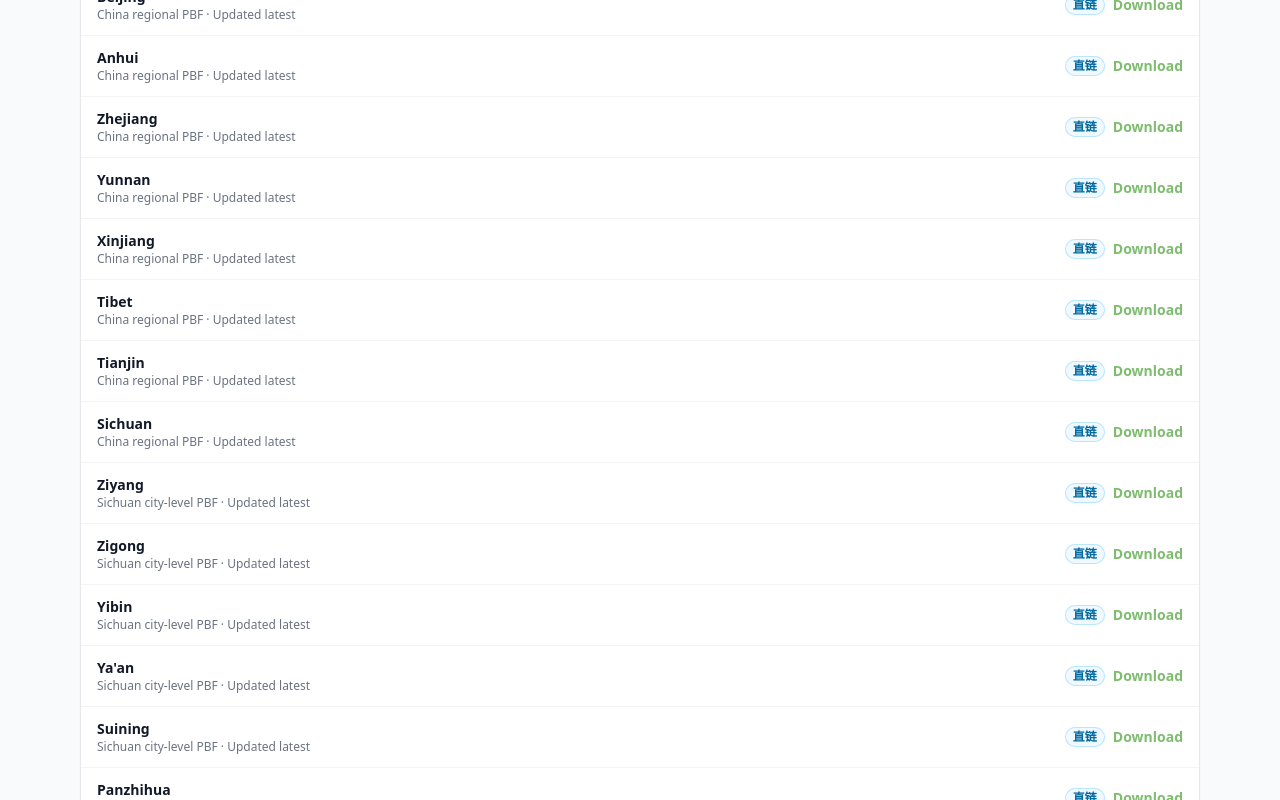
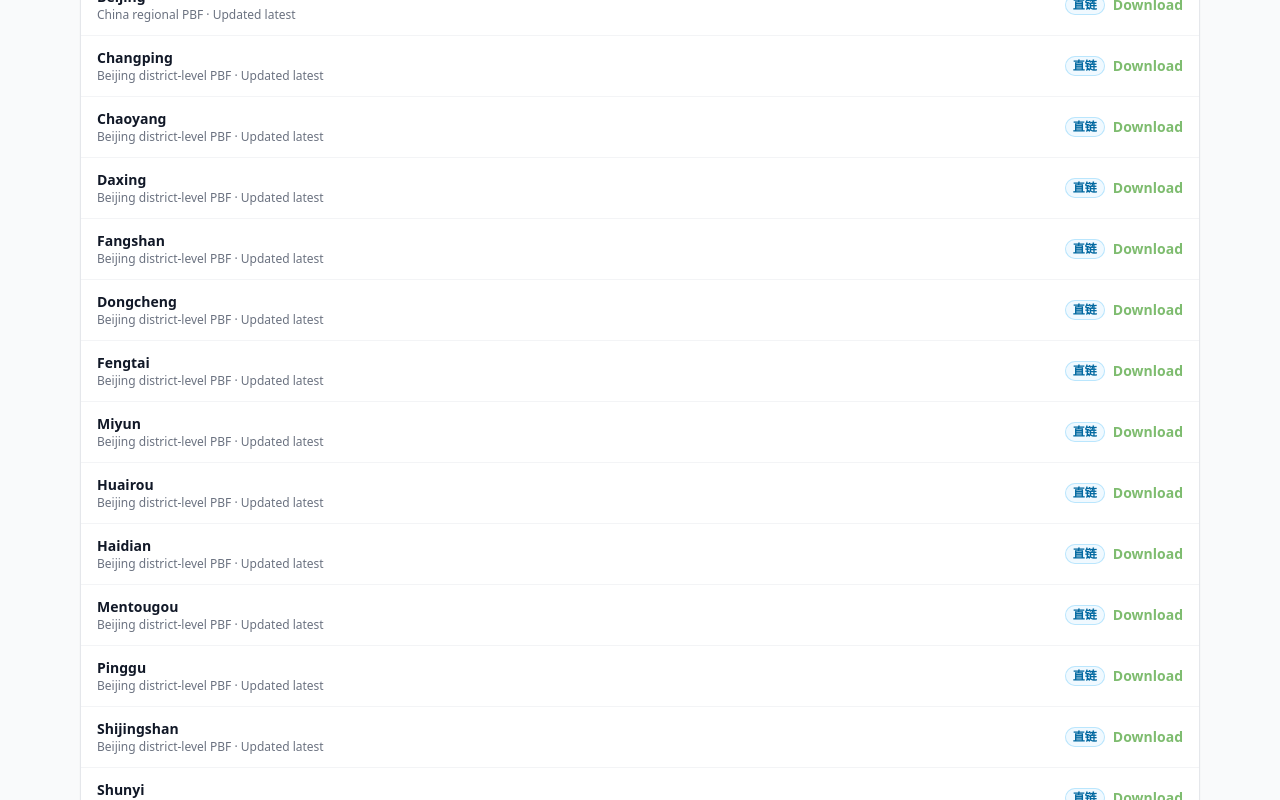
Before and after one commit to koharachan/osm-asia, a Vue app: page / in a window 1280 px wide. Shown: the part 1580-2380 px from the top of the page. Built offline with nearby package versions, Linux system fonts and the light colour scheme.

Commit message:
feat: add Beijing district downloads

```diff
--- a/src/components/DownloadSection.vue
+++ b/src/components/DownloadSection.vue
@@ -92,6 +92,21 @@ const regions = [
   { id: 'fujian', continent: 'asia', versions: [{ label: 'latest', url: 'https://pan.qzyun.net/f/x5ljtn/fujian-latest.osm.pbf', ...directSource }] },
   { id: 'chongqing', continent: 'asia', versions: [{ label: 'latest', url: 'https://pan.qzyun.net/f/Bpl9hZ/chongqing-latest.osm.pbf', ...directSource }] },
   { id: 'beijing', continent: 'asia', versions: [{ label: 'latest', url: 'https://pan.qzyun.net/f/zXaGSw/beijing-latest.osm.pbf', ...directSource }] },
+  { id: 'changping', continent: 'asia', versions: [{ label: 'latest', url: 'https://pan.qzyun.net/f/L24yc5/changping-latest.osm.pbf', ...directSource }] },
+  { id: 'chaoyang', continent: 'asia', versions: [{ label: 'latest', url: 'https://pan.qzyun.net/f/gEKOck/chaoyang-latest.osm.pbf', ...directSource }] },
+  { id: 'daxing', continent: 'asia', versions: [{ label: 'latest', url: 'https://pan.qzyun.net/f/3b0Jim/daxing-latest.osm.pbf', ...directSource }] },
+  { id: 'fangshan', continent: 'asia', versions: [{ label: 'latest', url: 'https://pan.qzyun.net/f/lKYDcP/fangshan-latest.osm.pbf', ...directSource }] },
+  { id: 'dongcheng', continent: 'asia', versions: [{ label: 'latest', url: 'https://pan.qzyun.net/f/pQrJUe/dongcheng-latest.osm.pbf', ...directSource }] },
+  { id: 'fengtai', continent: 'asia', versions: [{ label: 'latest', url: 'https://pan.qzyun.net/f/MJKxH0/fengtai-latest.osm.pbf', ...directSource }] },
+  { id: 'miyun', continent: 'asia', versions: [{ label: 'latest', url: 'https://pan.qzyun.net/f/zXxOIw/miyun-latest.osm.pbf', ...directSource }] },
+  { id: 'huairou', continent: 'asia', versions: [{ label: 'latest', url: 'https://pan.qzyun.net/f/Q5w3fX/huairou-latest.osm.pbf', ...directSource }] },
+  { id: 'haidian', continent: 'asia', versions: [{ label: 'latest', url: 'https://pan.qzyun.net/f/y3Vmty/haidian-latest.osm.pbf', ...directSource }] },
+  { id: 'mentougou', continent: 'asia', versions: [{ label: 'latest', url: 'https://pan.qzyun.net/f/5onOhR/mentougou-latest.osm.pbf', ...directSource }] },
+  { id: 'pinggu', continent: 'asia', versions: [{ label: 'latest', url: 'https://pan.qzyun.net/f/AKXDIe/pinggu-latest.osm.pbf', ...directSource }] },
+  { id: 'shijingshan', continent: 'asia', versions: [{ label: 'latest', url: 'https://pan.qzyun.net/f/aZX0uA/shijingshan-latest.osm.pbf', ...directSource }] },
+  { id: 'shunyi', continent: 'asia', versions: [{ label: 'latest', url: 'https://pan.qzyun.net/f/L24oT5/shunyi-latest.osm.pbf', ...directSource }] },
+  { id: 'tongzhou', continent: 'asia', versions: [{ label: 'latest', url: 'https://pan.qzyun.net/f/gEK2hk/tongzhou-latest.osm.pbf', ...directSource }] },
+  { id: 'yanqing', continent: 'asia', versions: [{ label: 'latest', url: 'https://pan.qzyun.net/f/3b0eUm/yanqing-latest.osm.pbf', ...directSource }] },
   { id: 'anhui', continent: 'asia', versions: [{ label: 'latest', url: 'https://pan.qzyun.net/f/Q5P6TX/anhui-latest.osm.pbf', ...directSource }] },
   { id: 'zhejiang', continent: 'asia', versions: [{ label: 'latest', url: 'https://pan.qzyun.net/f/y3AXiy/zhejiang-latest.osm.pbf', ...directSource }] },
   { id: 'yunnan', continent: 'asia', versions: [{ label: 'latest', url: 'https://pan.qzyun.net/f/5o5YCR/yunnan-latest.osm.pbf', ...directSource }] },
--- a/src/i18n.js
+++ b/src/i18n.js
@@ -51,6 +51,21 @@ const chinaRegionNames = {
     hainan: '海南',
     gansu: '甘肃',
     guangdong: '广东',
+    changping: '昌平',
+    chaoyang: '朝阳',
+    daxing: '大兴',
+    fangshan: '房山',
+    dongcheng: '东城',
+    fengtai: '丰台',
+    miyun: '密云',
+    huairou: '怀柔',
+    haidian: '海淀',
+    mentougou: '门头沟',
+    pinggu: '平谷',
+    shijingshan: '石景山',
+    shunyi: '顺义',
+    tongzhou: '通州',
+    yanqing: '延庆',
     ziyang: '资阳',
     zigong: '自贡',
     yibin: '宜宾',
@@ -104,6 +119,21 @@ const chinaRegionNames = {
     hainan: '海南',
     gansu: '甘肅',
     guangdong: '廣東',
+    changping: '昌平',
+    chaoyang: '朝陽',
+    daxing: '大興',
+    fangshan: '房山',
+    dongcheng: '東城',
+    fengtai: '豐台',
+    miyun: '密雲',
+    huairou: '懷柔',
+    haidian: '海淀',
+    mentougou: '門頭溝',
+    pinggu: '平谷',
+    shijingshan: '石景山',
+    shunyi: '順義',
+    tongzhou: '通州',
+    yanqing: '延慶',
     ziyang: '資陽',
     zigong: '自貢',
     yibin: '宜賓',
@@ -157,6 +187,21 @@ const chinaRegionNames = {
     hainan: 'Hainan',
     gansu: 'Gansu',
     guangdong: 'Guangdong',
+    changping: 'Changping',
+    chaoyang: 'Chaoyang',
+    daxing: 'Daxing',
+    fangshan: 'Fangshan',
+    dongcheng: 'Dongcheng',
+    fengtai: 'Fengtai',
+    miyun: 'Miyun',
+    huairou: 'Huairou',
+    haidian: 'Haidian',
+    mentougou: 'Mentougou',
+    pinggu: 'Pinggu',
+    shijingshan: 'Shijingshan',
+    shunyi: 'Shunyi',
+    tongzhou: 'Tongzhou',
+    yanqing: 'Yanqing',
     ziyang: 'Ziyang',
     zigong: 'Zigong',
     yibin: 'Yibin',
@@ -201,6 +246,24 @@ const sichuanCityIds = [
   'chengdu'
 ]
 
+const beijingDistrictIds = [
+  'changping',
+  'chaoyang',
+  'daxing',
+  'fangshan',
+  'dongcheng',
+  'fengtai',
+  'miyun',
+  'huairou',
+  'haidian',
+  'mentougou',
+  'pinggu',
+  'shijingshan',
+  'shunyi',
+  'tongzhou',
+  'yanqing'
+]
+
 const chinaRegionSubtitles = {
   'zh-CN': '中国区域 PBF',
   'zh-TW': '中國區域 PBF',
@@ -223,15 +286,28 @@ const sichuanCitySubtitles = {
   eo: 'Urbonivela PBF por Siĉuano'
 }
 
+const beijingDistrictSubtitles = {
+  'zh-CN': '北京区级 PBF',
+  'zh-TW': '北京區級 PBF',
+  ja: '北京市の区級 PBF',
+  ko: '베이징 구급 PBF',
+  en: 'Beijing district-level PBF',
+  de: 'PBF auf Bezirksebene in Peking',
+  my: 'Beijing district-level PBF',
+  eo: 'Distriktnivela PBF por Pekino'
+}
+
 const chinaRegions = (locale) => Object.fromEntries(
   Object.entries(chinaRegionNames[locale] || chinaRegionNames.en)
     .map(([id, name]) => [
       id,
       {
         name,
-        subtitle: sichuanCityIds.includes(id)
-          ? sichuanCitySubtitles[locale] || sichuanCitySubtitles.en
-          : chinaRegionSubtitles[locale] || chinaRegionSubtitles.en
+        subtitle: beijingDistrictIds.includes(id)
+          ? beijingDistrictSubtitles[locale] || beijingDistrictSubtitles.en
+          : sichuanCityIds.includes(id)
+            ? sichuanCitySubtitles[locale] || sichuanCitySubtitles.en
+            : chinaRegionSubtitles[locale] || chinaRegionSubtitles.en
       }
     ])
 )
```
